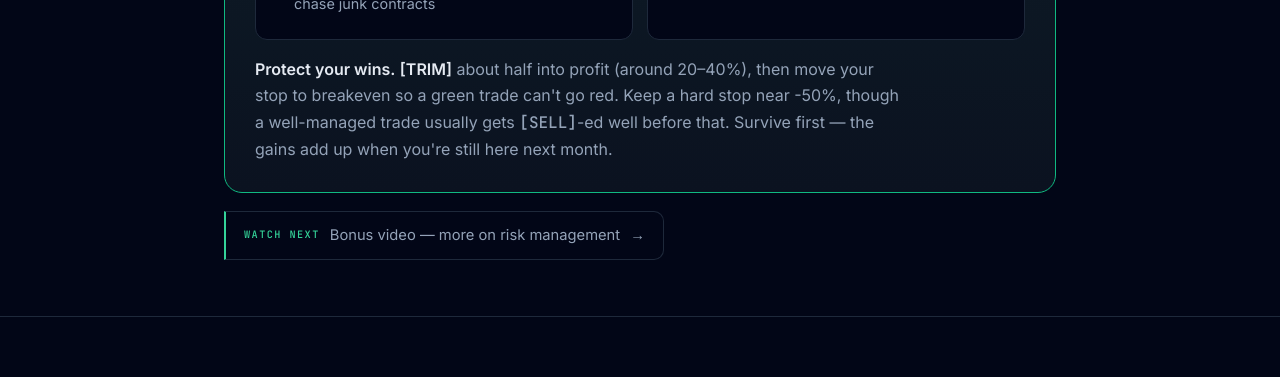
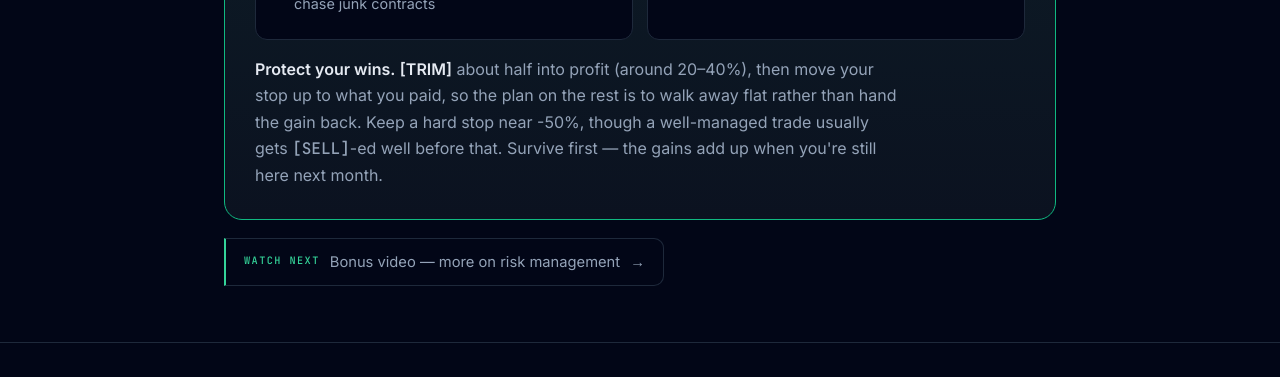
Before and after one commit to fullportjust/newmember, a plain HTML site: page education.html in a window 1280 px wide. Shown: the part 3314-3691 px from the top of the page. Drawn offline with Linux system fonts and the light colour scheme.

Commit message:
Remove "green trade can't go red" from both pages
Same risk-elimination claim as the one already removed from the main
site, in different words.

Co-Authored-By: Claude Opus 5 <noreply@anthropic.com>

```diff
--- a/education.html
+++ b/education.html
@@ -320,7 +320,7 @@
           </ul>
         </div>
       </div>
-      <div class="detail" style="margin-top:16px"><b>Protect your wins.</b> <b>[TRIM]</b> about half into profit (around 20–40%), then move your stop to breakeven so a green trade can't go red. Keep a hard stop near -50%, though a well-managed trade usually gets <span class="mono">[SELL]</span>-ed well before that. Survive first — the gains add up when you're still here next month.</div>
+      <div class="detail" style="margin-top:16px"><b>Protect your wins.</b> <b>[TRIM]</b> about half into profit (around 20–40%), then move your stop up to what you paid, so the plan on the rest is to walk away flat rather than hand the gain back. Keep a hard stop near -50%, though a well-managed trade usually gets <span class="mono">[SELL]</span>-ed well before that. Survive first — the gains add up when you're still here next month.</div>
     </div>
 
     <a class="more-vid reveal" href="https://www.youtube.com/watch?v=fQj-MKsLntU" target="_blank" rel="noopener"><span class="k">Watch next</span> Bonus video — more on risk management <span class="a">&#8594;</span></a>
```
Also changed, not shown: index.html (+1 -1 lines).
